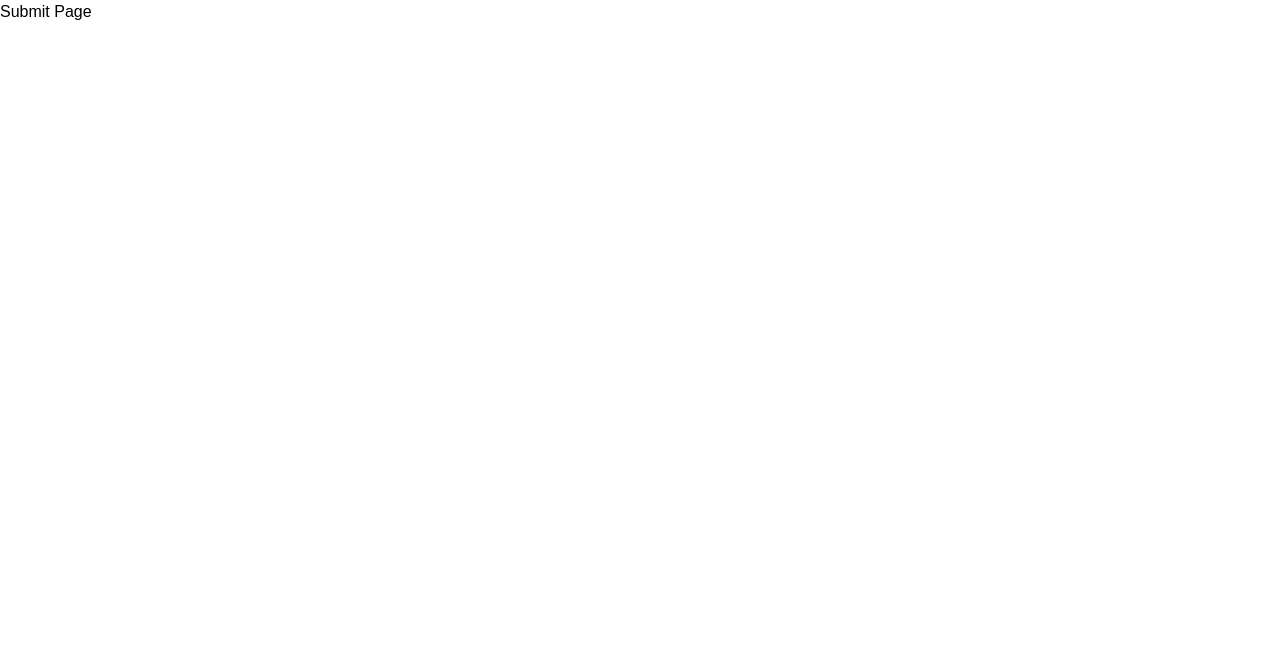
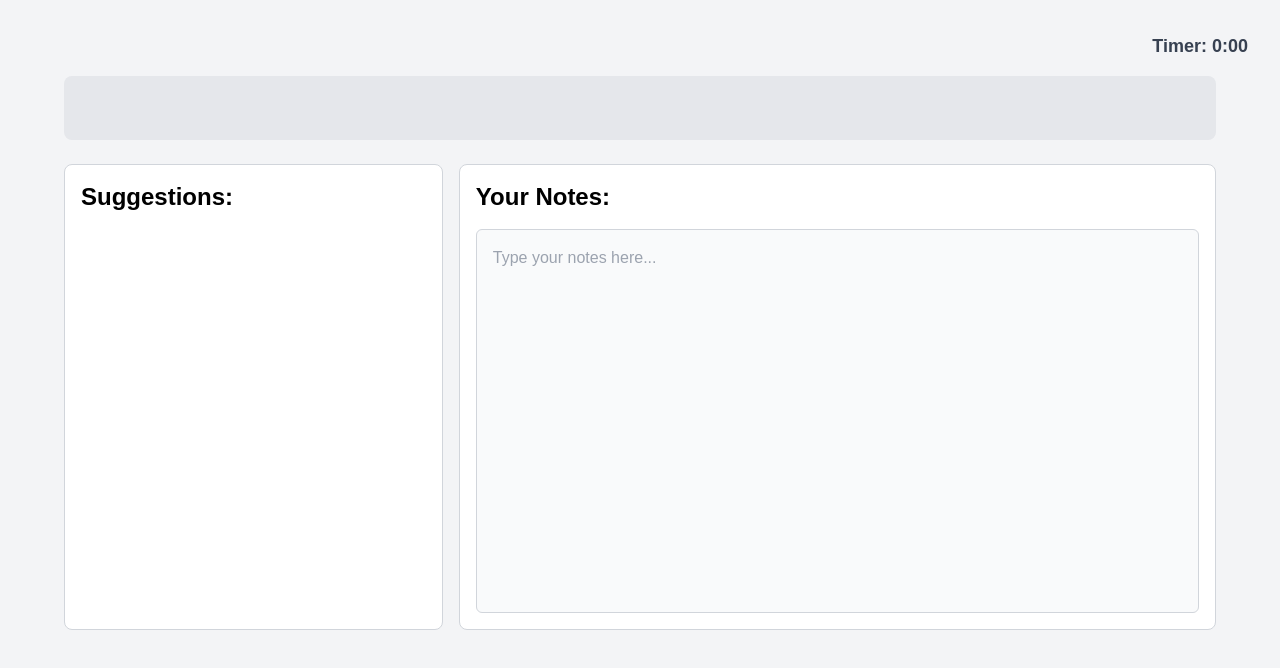
Before and after one commit to Nazarshia2889/Impromptu, a Next.js app: page /submit in a window 1280 px wide. Shown: the top 668 px of the page. Built offline with nearby package versions, Linux system fonts and the light colour scheme.

Commit message:
page 2 frontend

```diff
--- a/app/page.js
+++ b/app/page.js
@@ -81,7 +81,7 @@ const Home = () => {
 					Submit
 				</button>
 			</div>
-			<div className='bg-gray-100 p-6 mt-6 rounded-lg w-full max-w-2xl'>
+			<div className='bg-gray-100 p-6 mt-6 rounded-2xl w-full max-w-2xl'>
 				<p className='text-2xl text-left'>{topic}</p>
 				{viewpoint1 && (
 					<p className='text-md mt-2 text-left'>
--- a/app/submit/page.js
+++ b/app/submit/page.js
@@ -1,9 +1,112 @@
-const Submit = ({ topic, prepTime, speakingLength }) => {
+'use client';
+
+import { useState, useEffect } from 'react';
+
+const NotesPage = () => {
+	const [topic, setTopic] = useState('');
+	const [viewpoint1, setViewpoint1] = useState('');
+	const [viewpoint2, setViewpoint2] = useState('');
+	const [prepTime, setPrepTime] = useState(0);
+	const [notes, setNotes] = useState('');
+	const [timeLeft, setTimeLeft] = useState(0);
+	const [suggestions, setSuggestions] = useState([]);
+
+	useEffect(() => {
+		setTopic(localStorage.getItem('topic'));
+		setViewpoint1(localStorage.getItem('viewpoint1'));
+		setViewpoint2(localStorage.getItem('viewpoint2'));
+		const prepTimeValue = localStorage.getItem('prepTime');
+		setPrepTime(prepTimeValue);
+		setTimeLeft(prepTimeValue * 60); // Initialize timer with prep time in seconds
+	}, []);
+
+	// Timer logic
+	useEffect(() => {
+		let timer;
+		if (timeLeft > 0) {
+			timer = setInterval(() => {
+				setTimeLeft((prevTime) => prevTime - 1);
+			}, 1000);
+		} else if (timeLeft === 0) {
+			clearInterval(timer);
+		}
+		return () => clearInterval(timer);
+	}, [timeLeft]);
+
+	// Simulate fetching suggestions from Gemini every set amount of time
+	useEffect(() => {
+		const fetchSuggestionsInterval = setInterval(() => {
+			if (notes) {
+				// This is where you'd call the Gemini API to get suggestions based on the notes.
+				// For now, let's simulate this with some mock suggestions.
+				const newSuggestions = [
+					'Consider the ethical implications of your argument.',
+					'How would your viewpoint change if you considered an opposing perspective?',
+					'Can you provide a real-world example to strengthen your argument?',
+				];
+				setSuggestions(newSuggestions);
+			}
+		}, 60000); // Fetch suggestions every 60 seconds
+
+		return () => clearInterval(fetchSuggestionsInterval);
+	}, [notes]);
+
+	// Format time in mm:ss
+	const formatTime = (seconds) => {
+		const minutes = Math.floor(seconds / 60);
+		const remainingSeconds = seconds % 60;
+		return `${minutes}:${remainingSeconds < 10 ? '0' : ''}${remainingSeconds}`;
+	};
+
 	return (
-		<div>
-			<h1>Submit Page</h1>
+		<div className='min-h-screen bg-gray-100 p-8 flex flex-col items-center'>
+			{/* Timer in the upper right corner */}
+			<div className='w-full flex justify-end mb-4'>
+				<div className='text-lg font-semibold text-gray-700'>Timer: {formatTime(timeLeft)}</div>
+			</div>
+
+			{/* Topic and Viewpoints Section */}
+			<div className='bg-gray-200 p-6 mb-6 rounded-lg w-full max-w-6xl'>
+				<p className='text-3xl font-bold text-left mb-4'>{topic}</p>
+				{viewpoint1 && (
+					<p className='text-lg mt-2 text-left'>
+						<strong>• Viewpoint 1:</strong> {viewpoint1}
+					</p>
+				)}
+				{viewpoint2 && (
+					<p className='text-lg mt-2 text-left'>
+						<strong>• Viewpoint 2:</strong> {viewpoint2}
+					</p>
+				)}
+			</div>
+
+			{/* Main Content Section */}
+			<div className='w-full flex gap-4 max-w-6xl'>
+				{/* Suggestions Section */}
+				<div className='w-1/3 p-4 bg-white border border-gray-300 rounded-lg flex flex-col'>
+					<h2 className='text-2xl font-bold mb-4'>Suggestions:</h2>
+					<ul className='list-disc list-inside'>
+						{suggestions.map((suggestion, index) => (
+							<li key={index} className='text-lg mb-2'>
+								{suggestion}
+							</li>
+						))}
+					</ul>
+				</div>
+
+				{/* Notes Section */}
+				<div className='w-2/3 p-4 bg-white border border-gray-300 rounded-lg flex flex-col'>
+					<h2 className='text-2xl font-bold mb-4'>Your Notes:</h2>
+					<textarea
+						className='w-full p-4 h-96 border border-gray-300 rounded-md bg-gray-50 resize-none'
+						value={notes}
+						onChange={(e) => setNotes(e.target.value)}
+						placeholder='Type your notes here...'
+					/>
+				</div>
+			</div>
 		</div>
 	);
 };
 
-export default Submit;
+export default NotesPage;
```
Also changed, not shown: app/judge/page.js (+39 -47 lines), package.json (+8 -5 lines), 1 other file (tests, documents, lock files or other folders).
